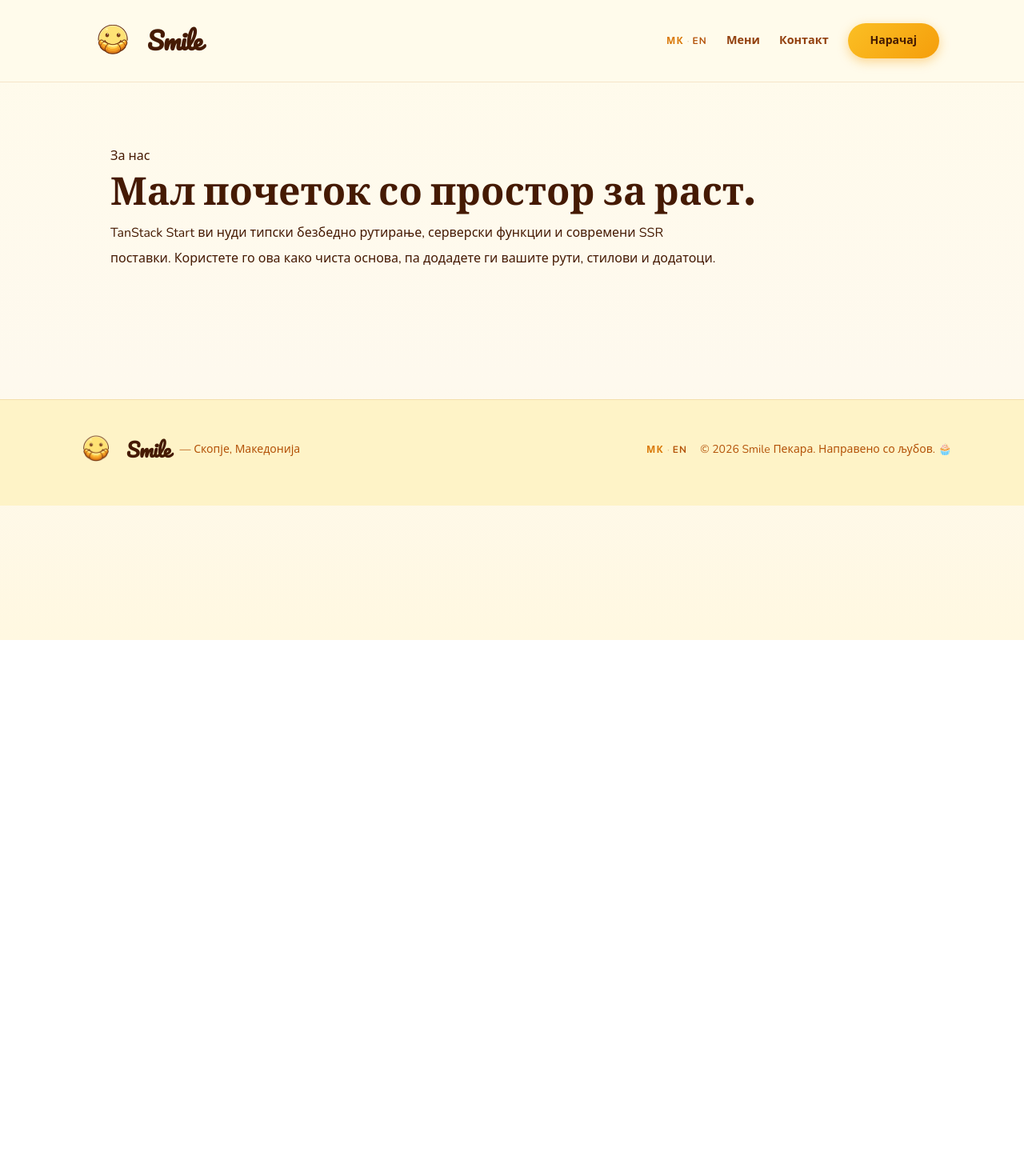
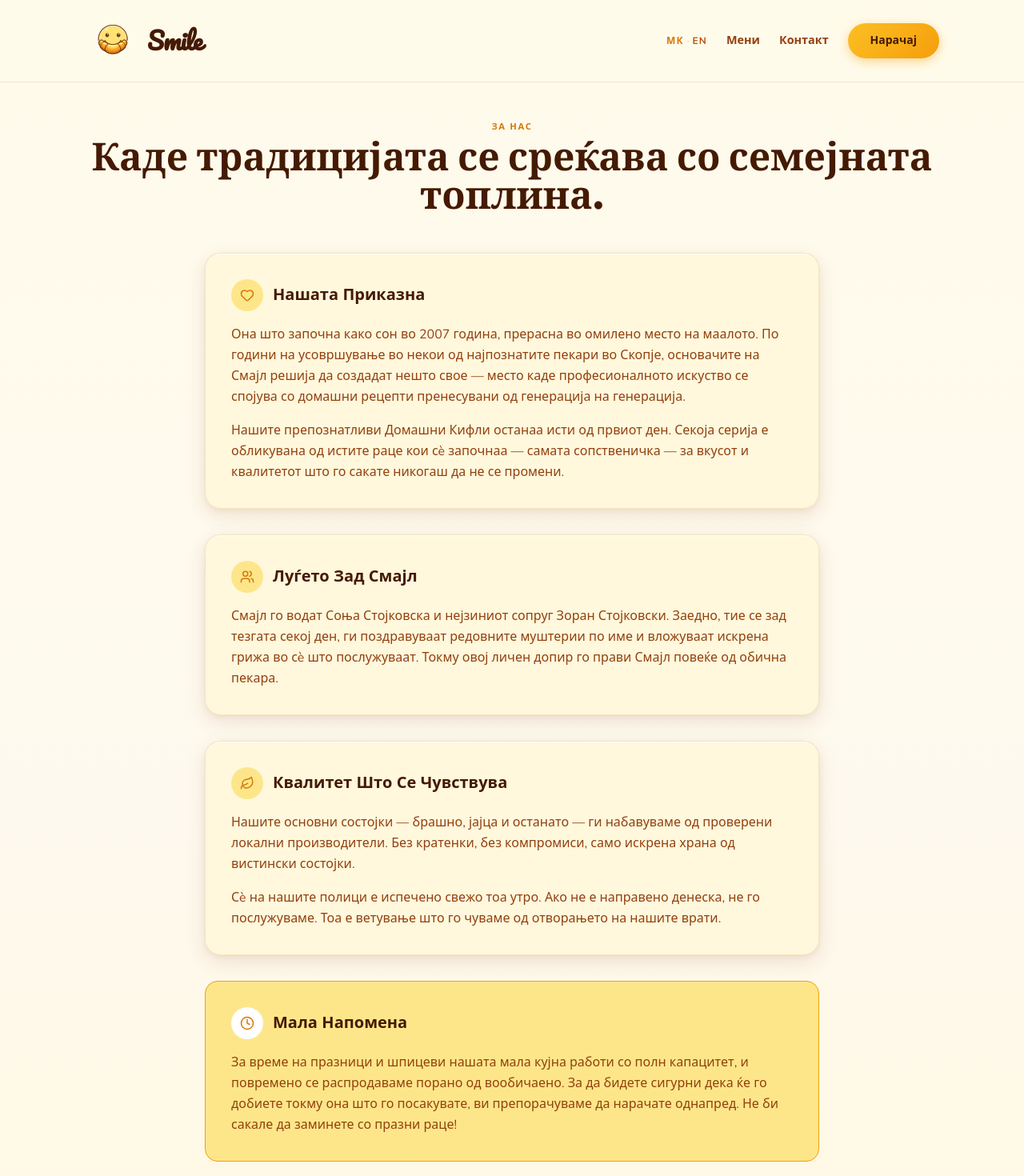
Before and after one commit to fstojkovski/demo-smile, a React (Vite) app: page /about in a window 1280 px wide. Shown: the top 1470 px of the page at 80% size. Before the commit the page ends 800 px from the top, so only its background shows below. Built offline with nearby package versions, Linux system fonts and the light colour scheme.

Commit message:
add prices to products, update map and about us page

```diff
--- a/src/i18n/locales/en.ts
+++ b/src/i18n/locales/en.ts
@@ -30,15 +30,19 @@ const en = {
       label: 'Freshly Baked',
       title: 'Pastries',
       items: [
-        { name: 'Homemade Crescent', desc: 'Handmade, delicious, and fluffy homemade crescent' },
-        { name: 'Cheese pie', desc: 'Crusty cheese pie filled with traditional white cheese' },
+        { name: 'Homemade Crescent', desc: 'Handmade, delicious, and fluffy homemade crescent', price: 100, pricePerKg: true },
+        { name: 'Cheese pie', desc: 'Crusty cheese pie filled with traditional white cheese', price: 100, pricePerKg: false },
         {
           name: 'Mini cheese pie',
           desc: 'The signature crusty cheese pie little brother, shaped as a triangle',
+          price: 100,
+          pricePerKg: false,
         },
         {
           name: 'Pogacha',
           desc: 'Traditional macedonian bread, usually prepared for orthodox holidays',
+          price: 100,
+          pricePerKg: false,
         },
       ],
     },
@@ -46,9 +50,9 @@ const en = {
       label: 'Homemade',
       title: 'Cream Salads',
       items: [
-        { name: 'Ruska salad', desc: 'Potatoes, carrots, peas and mayo dressing' },
-        { name: 'Francuska salad', desc: 'Yogurt, cheese, ham and cucumbers' },
-        { name: 'Chicken salad', desc: 'Boiled chicken breast, mayo, pickles, yogurt' },
+        { name: 'Ruska salad', desc: 'Potatoes, carrots, peas and mayo dressing', price: 100, pricePerKg: true },
+        { name: 'Francuska salad', desc: 'Yogurt, cheese, ham and cucumbers', price: 100, pricePerKg: true },
+        { name: 'Chicken salad', desc: 'Boiled chicken breast, mayo, pickles, yogurt', price: 100, pricePerKg: true },
       ],
     },
     sandwiches: {
@@ -58,22 +62,28 @@ const en = {
         {
           name: 'Classic Ham',
           desc: 'Homemade bun, Ham, Greek yogurt, Cheese, Tomato and Cucumber',
+          price: 100,
         },
         {
           name: 'Classic Peperoni',
           desc: 'Homemade bun, Peperoni, Greek yogurt, Cheese, Tomato and Cucumber',
+          price: 100,
         },
         {
           name: 'Classic Smoked Pork Ham',
           desc: 'Homemade bun, Smoked Pork, Greek yogurt, Cheese, Tomato and Cucumber',
+          price: 100,
         },
         {
           name: 'Cream salad Sandwich',
           desc: 'Homemade bun filled with any of the cream salads',
+          price: 100,
         },
         {
           name: 'Make your own sandwich',
           desc: 'Choose any ingredient to make your own sandwich with the best homemade buns',
+          price: 100,
+          hasCustomPrice: true,
         },
       ],
     },
@@ -84,16 +94,19 @@ const en = {
         {
           name: 'Makedonska Palachinka',
           desc: 'The classic balkan pancake filled with hazelnut cocoa cream and banana',
+          price: 100,
         },
         {
           name: 'Piroshka with ham and cheese',
           desc: 'Deep-fried pancake filled with ham and cheese',
+          price: 100,
         },
         {
           name: 'Piroshka with ruska salad',
           desc: 'Deep-fried pancake filled with Ruska salad',
+          price: 100,
         },
-        { name: 'Palachinka', desc: 'Or just get the pancakes and fill it however you like' },
+        { name: 'Palachinka', desc: 'Or just get the pancakes and fill it however you like', price: 100 },
       ],
     },
   },
@@ -121,10 +134,26 @@ const en = {
     },
   },
   about: {
-    kicker: 'About',
-    title: 'A small starter with room to grow.',
-    description:
-      'TanStack Start gives you type-safe routing, server functions, and modern SSR defaults. Use this as a clean foundation, then layer in your own routes, styling, and add-ons.',
+    kicker: 'About Us',
+    title: 'Where tradition meets family warmth.',
+    story: {
+      heading: 'Our Story',
+      p1: 'What started as a dream in 2007 has grown into a neighborhood staple. After years of honing their craft in some of Skopje\'s most beloved bakeries, the founders of Smile set out to build something of their own — a place where professional expertise meets cherished family recipes passed down through generations.',
+      p2: 'Our signature Homemade Crescents have remained unchanged since day one. Every single batch is shaped by the same hands that started it all — the owner herself — ensuring the taste and quality you love never wavers.',
+    },
+    people: {
+      heading: 'The People Behind Smile',
+      description: 'Smile is run by Sonja Stojkovska and her husband Zoran Stojkovski. Together, they are behind the counter every day, greeting regulars by name, and putting genuine care into everything they serve. It\'s this personal touch that makes Smile more than just a bakery.',
+    },
+    quality: {
+      heading: 'Quality You Can Taste',
+      p1: 'We source our core ingredients — flour, eggs, and more — from trusted local producers. No shortcuts, no compromises, just honest food made with real ingredients.',
+      p2: 'Everything on our shelves is baked fresh that morning. If it wasn\'t made today, we don\'t serve it. That\'s a promise we\'ve kept since opening our doors.',
+    },
+    notice: {
+      heading: 'A Friendly Note',
+      description: 'During holidays and peak seasons our small kitchen runs at full capacity, and we occasionally sell out earlier than usual. To make sure you get exactly what you\'re craving, we recommend placing your order ahead of time. We\'d hate for you to leave empty-handed!',
+    },
   },
   misc: {
     photoComingSoon: 'Photo coming soon',
--- a/src/i18n/locales/mk.ts
+++ b/src/i18n/locales/mk.ts
@@ -30,18 +30,29 @@ const mk = {
       label: 'Свежо Испечено',
       title: 'Пецива',
       items: [
-        { name: 'Домашни Кифли', desc: 'Рачно месени и виткани, вкусни и меки домашни кифли. Одбери си обични или лиснати' },
+        {
+          name: 'Домашни Кифли',
+          desc: 'Рачно месени и виткани, вкусни и меки домашни кифли. Одбери си обични или лиснати',
+          price: 500,
+          pricePerKg: true,
+        },
         {
           name: 'Гибаница',
           desc: 'Крцкава гибаница полнета со традиционално сирење',
+          price: 60,
+          pricePerKg: false,
         },
         {
           name: 'Тријаголниче (Мини гибаница)',
           desc: 'Помалата верзија на крцкавата гибаница, во форма на триаголник',
+          price: 30,
+          pricePerKg: false,
         },
         {
           name: 'Погача',
           desc: 'Идеална традиционална погача за вашата слава или било која друга пригода',
+          price: 200,
+          pricePerKg: false,
         },
       ],
     },
@@ -49,9 +60,24 @@ const mk = {
       label: 'Домашно',
       title: 'Крем Салати',
       items: [
-        { name: 'Руска Салата', desc: 'Компири, моркови, грашок и мајонез' },
-        { name: 'Француска Салата', desc: 'Павлака, сирење, шунка и краставица' },
-        { name: 'Пилешка Салата', desc: 'Варено пилешко, мајонез, кисели краставички, павлака' },
+        {
+          name: 'Руска Салата',
+          desc: 'Компири, моркови, грашок и мајонез',
+          price: 600,
+          pricePerKg: true,
+        },
+        {
+          name: 'Француска Салата',
+          desc: 'Павлака, сирење, шунка и краставица',
+          price: 600,
+          pricePerKg: true,
+        },
+        {
+          name: 'Пилешка Салата',
+          desc: 'Варено пилешко, мајонез, кисели краставички, павлака',
+          price: 600,
+          pricePerKg: true,
+        },
       ],
     },
     sandwiches: {
@@ -61,14 +87,18 @@ const mk = {
         {
           name: 'Ладен сендвич',
           desc: 'Домашно лепче, Павлака, Кашкавал, Домат и Краставица. Одбери си сувомеснато: Шунка, Кулен, Свински врат, Печеница',
+          price: 100,
         },
         {
           name: 'Сендвич со Крем Салата',
           desc: 'Домашно лепче наполнето со една од нашите крем салати',
+          price: 100,
         },
         {
           name: 'Направи Свој Сендвич',
           desc: 'Избери си состојки и направи го својот омилен сендвич',
+          price: 100,
+          hasCustomPrice: true,
         },
       ],
     },
@@ -79,14 +109,17 @@ const mk = {
         {
           name: 'Македонска Палачинка',
           desc: 'Класичната балканска палачинка полнета со какао крем и банана',
+          price: 80,
         },
         {
           name: 'Пирошки',
           desc: 'Пржена палачинка полнета со шунка и сирење или руска салата',
+          price: 80,
         },
         {
           name: 'Палачинка',
           desc: 'Или земи ги само палачинките и наполни ги по свој вкус',
+          price: 50,
         },
       ],
     },
@@ -116,9 +149,25 @@ const mk = {
   },
   about: {
     kicker: 'За нас',
-    title: 'Мал почеток со простор за раст.',
-    description:
-      'TanStack Start ви нуди типски безбедно рутирање, серверски функции и современи SSR поставки. Користете го ова како чиста основа, па додадете ги вашите рути, стилови и додатоци.',
+    title: 'Каде традицијата се среќава со семејната топлина.',
+    story: {
+      heading: 'Нашата Приказна',
+      p1: 'Она што започна како сон во 2007 година, прерасна во омилено место на маалото. По години на усовршување во некои од најпознатите пекари во Скопје, основачите на Смајл решија да создадат нешто свое — место каде професионалното искуство се спојува со домашни рецепти пренесувани од генерација на генерација.',
+      p2: 'Нашите препознатливи Домашни Кифли останаа исти од првиот ден. Секоја серија е обликувана од истите раце кои сè започнаа — самата сопственичка — за вкусот и квалитетот што го сакате никогаш да не се промени.',
+    },
+    people: {
+      heading: 'Луѓето Зад Смајл',
+      description: 'Смајл го водат Соња Стојковска и нејзиниот сопруг Зоран Стојковски. Заедно, тие се зад тезгата секој ден, ги поздравуваат редовните муштерии по име и вложуваат искрена грижа во сè што послужуваат. Токму овој личен допир го прави Смајл повеќе од обична пекара.',
+    },
+    quality: {
+      heading: 'Квалитет Што Се Чувствува',
+      p1: 'Нашите основни состојки — брашно, јајца и останато — ги набавуваме од проверени локални производители. Без кратенки, без компромиси, само искрена храна од вистински состојки.',
+      p2: 'Сè на нашите полици е испечено свежо тоа утро. Ако не е направено денеска, не го послужуваме. Тоа е ветување што го чуваме од отворањето на нашите врати.',
+    },
+    notice: {
+      heading: 'Мала Напомена',
+      description: 'За време на празници и шпицеви нашата мала кујна работи со полн капацитет, и повремено се распродаваме порано од вообичаено. За да бидете сигурни дека ќе го добиете токму она што го посакувате, ви препорачуваме да нарачате однапред. Не би сакале да заминете со празни раце!',
+    },
   },
   misc: {
     photoComingSoon: 'Фотографија наскоро',
--- a/src/routes/about.tsx
+++ b/src/routes/about.tsx
@@ -1,5 +1,6 @@
 import { createFileRoute } from '@tanstack/react-router'
 import { useTranslation } from 'react-i18next'
+import { Heart, Users, Leaf, Clock } from 'lucide-react'
 
 export const Route = createFileRoute('/about')({
   component: About,
@@ -10,13 +11,69 @@ function About() {
 
   return (
     <main className="page-wrap px-4 py-12">
-      <section className="island-shell rounded-2xl p-6 sm:p-8">
-        <p className="island-kicker mb-2">{t('about.kicker')}</p>
-        <h1 className="display-title mb-3 text-4xl font-bold text-[var(--sea-ink)] sm:text-5xl">
+      {/* Header */}
+      <section className="mb-12 text-center">
+        <p className="section-label">{t('about.kicker')}</p>
+        <h1 className="display-title mt-1 text-4xl font-bold text-[var(--text-primary)] sm:text-5xl">
           {t('about.title')}
         </h1>
-        <p className="m-0 max-w-3xl text-base leading-8 text-[var(--sea-ink-soft)]">
-          {t('about.description')}
+      </section>
+
+      {/* Our Story */}
+      <section className="card-shell mx-auto mb-8 max-w-3xl p-6 sm:p-8">
+        <div className="mb-4 flex items-center gap-3">
+          <span className="flex h-10 w-10 flex-shrink-0 items-center justify-center rounded-full bg-[var(--accent-light)] text-[var(--accent-deep)]">
+            <Heart size={18} />
+          </span>
+          <h2 className="text-xl font-bold text-[var(--text-primary)]">{t('about.story.heading')}</h2>
+        </div>
+        <p className="mb-4 text-base leading-relaxed text-[var(--text-secondary)]">
+          {t('about.story.p1')}
+        </p>
+        <p className="m-0 text-base leading-relaxed text-[var(--text-secondary)]">
+          {t('about.story.p2')}
+        </p>
+      </section>
+
+      {/* People */}
+      <section className="card-shell mx-auto mb-8 max-w-3xl p-6 sm:p-8">
+        <div className="mb-4 flex items-center gap-3">
+          <span className="flex h-10 w-10 flex-shrink-0 items-center justify-center rounded-full bg-[var(--accent-light)] text-[var(--accent-deep)]">
+            <Users size={18} />
+          </span>
+          <h2 className="text-xl font-bold text-[var(--text-primary)]">{t('about.people.heading')}</h2>
+        </div>
+        <p className="m-0 text-base leading-relaxed text-[var(--text-secondary)]">
+          {t('about.people.description')}
+        </p>
+      </section>
+
+      {/* Quality */}
+      <section className="card-shell mx-auto mb-8 max-w-3xl p-6 sm:p-8">
+        <div className="mb-4 flex items-center gap-3">
+          <span className="flex h-10 w-10 flex-shrink-0 items-center justify-center rounded-full bg-[var(--accent-light)] text-[var(--accent-deep)]">
+            <Leaf size={18} />
+          </span>
+          <h2 className="text-xl font-bold text-[var(--text-primary)]">{t('about.quality.heading')}</h2>
+        </div>
+        <p className="mb-4 text-base leading-relaxed text-[var(--text-secondary)]">
+          {t('about.quality.p1')}
+        </p>
+        <p className="m-0 text-base leading-relaxed text-[var(--text-secondary)]">
+          {t('about.quality.p2')}
+        </p>
+      </section>
+
+      {/* Notice */}
+      <section className="mx-auto max-w-3xl rounded-2xl border border-[var(--accent)] bg-[var(--accent-light)] p-6 sm:p-8">
+        <div className="mb-4 flex items-center gap-3">
+          <span className="flex h-10 w-10 flex-shrink-0 items-center justify-center rounded-full bg-white text-[var(--accent-deep)]">
+            <Clock size={18} />
+          </span>
+          <h2 className="text-xl font-bold text-[var(--text-primary)]">{t('about.notice.heading')}</h2>
+        </div>
+        <p className="m-0 text-base leading-relaxed text-[var(--text-secondary)]">
+          {t('about.notice.description')}
         </p>
       </section>
     </main>
```
Also changed, not shown: src/routes/index.tsx (+16 -9 lines), src/types.ts (added, +7 -0 lines), .claude/settings.local.json.
